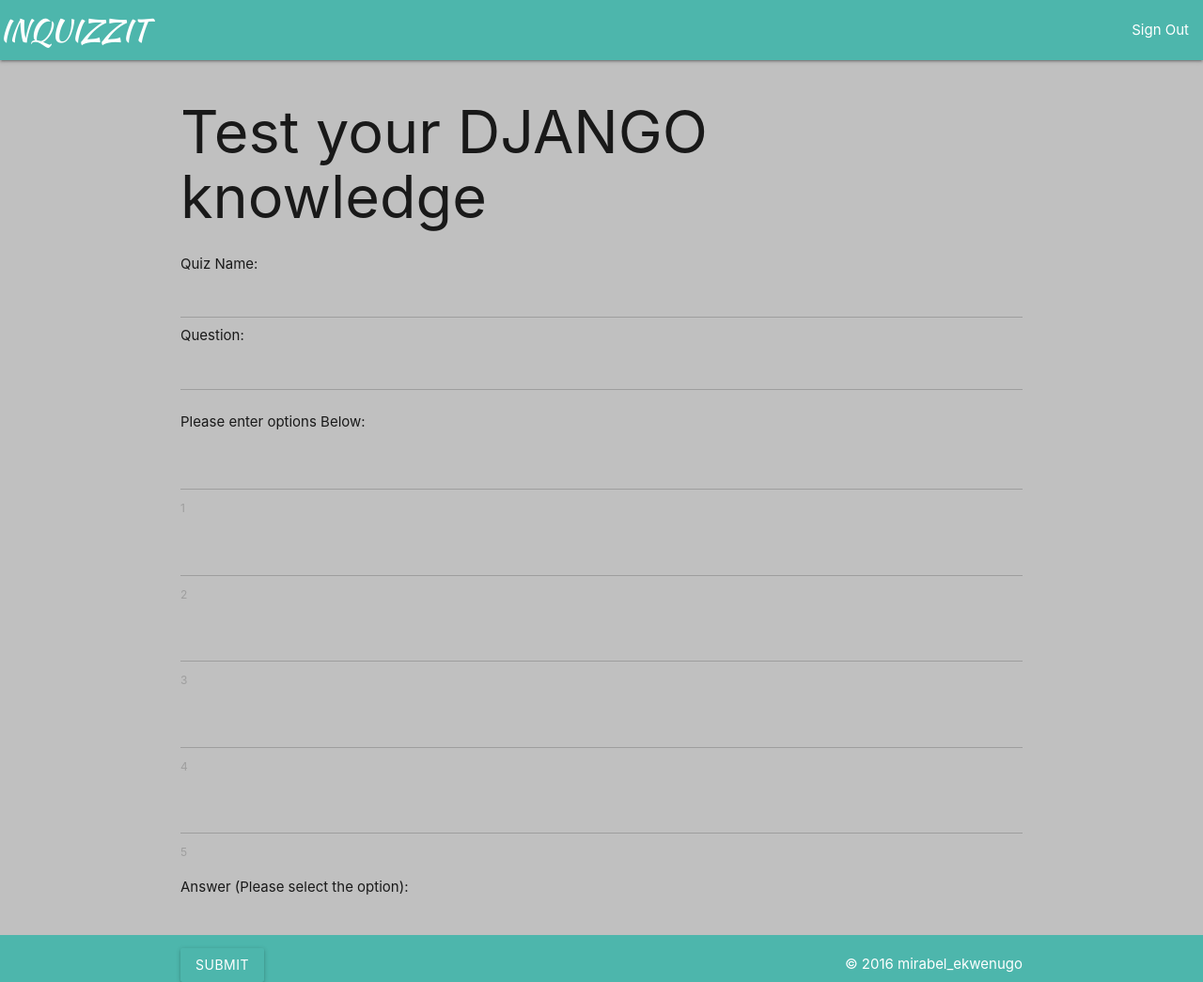
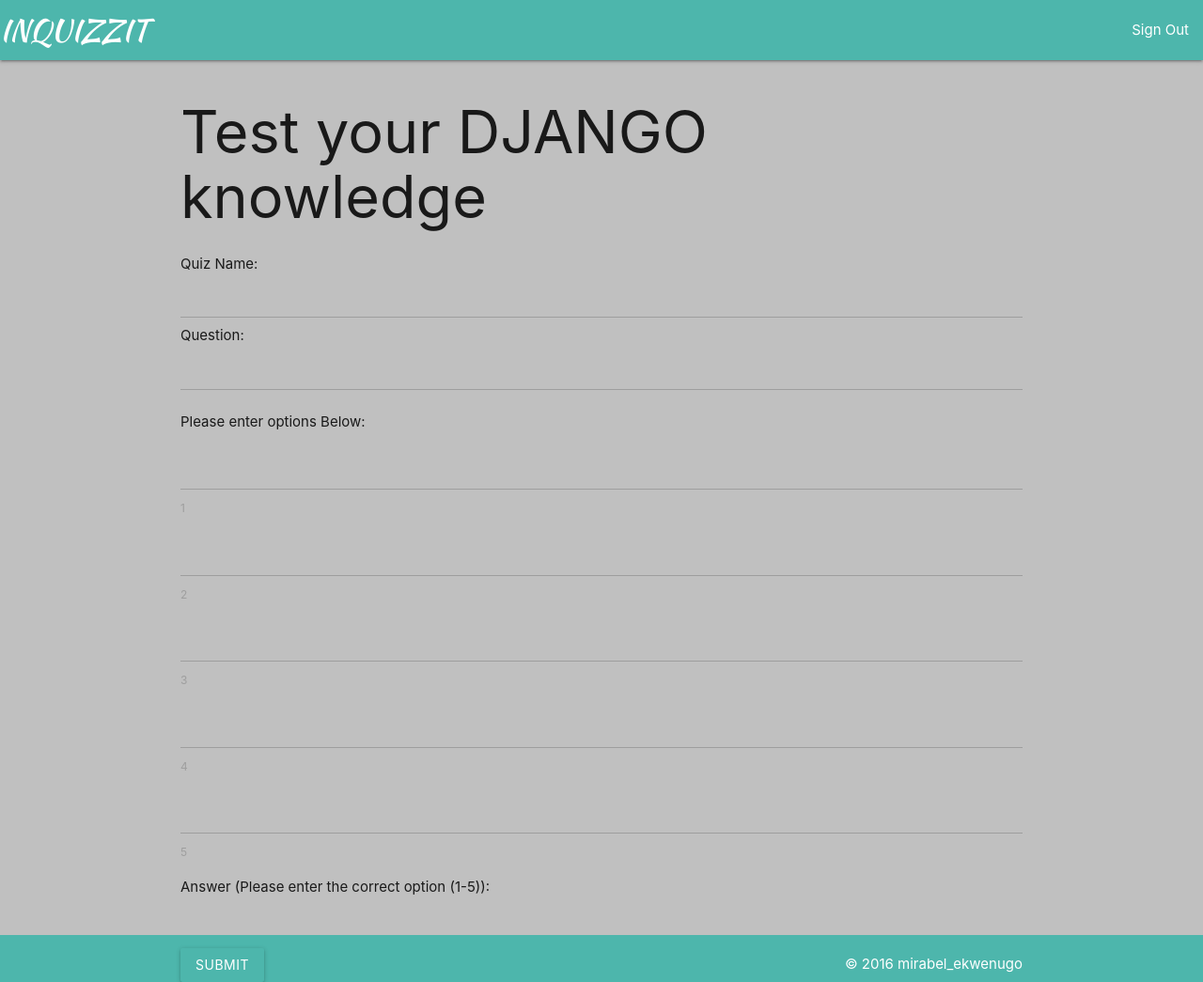
Before and after one commit to mirabel-koso/djangoQuizApp, a Django app: page /main/admin/create/quiz/ in a window 1280 px wide. Shown: the whole page at 94% size. Run offline with Django 3.2, Linux system fonts and the light colour scheme; a user stored in the database is signed in; parts of the project's set-up code (start-up, migrations or seed data) failed here and were passed over; some libraries are stand-ins or nearby versions.

```diff
--- a/main/templates/main/admin.html
+++ b/main/templates/main/admin.html
@@ -27,7 +27,7 @@
             <input class="with-gap" name="option5" type="text" id="test3" />
             <label for="test3">5</label>
         </p>
-        Answer (Please select the option): <input type="text" name="question_answer">
+        Answer (Please enter the correct option (1-5)): <input type="text" name="question_answer">
 
         <button class="waves-effect waves-light btn teal lighten-2" type="submit" class="btn btn-success" />SUBMIT
         </button>
```
